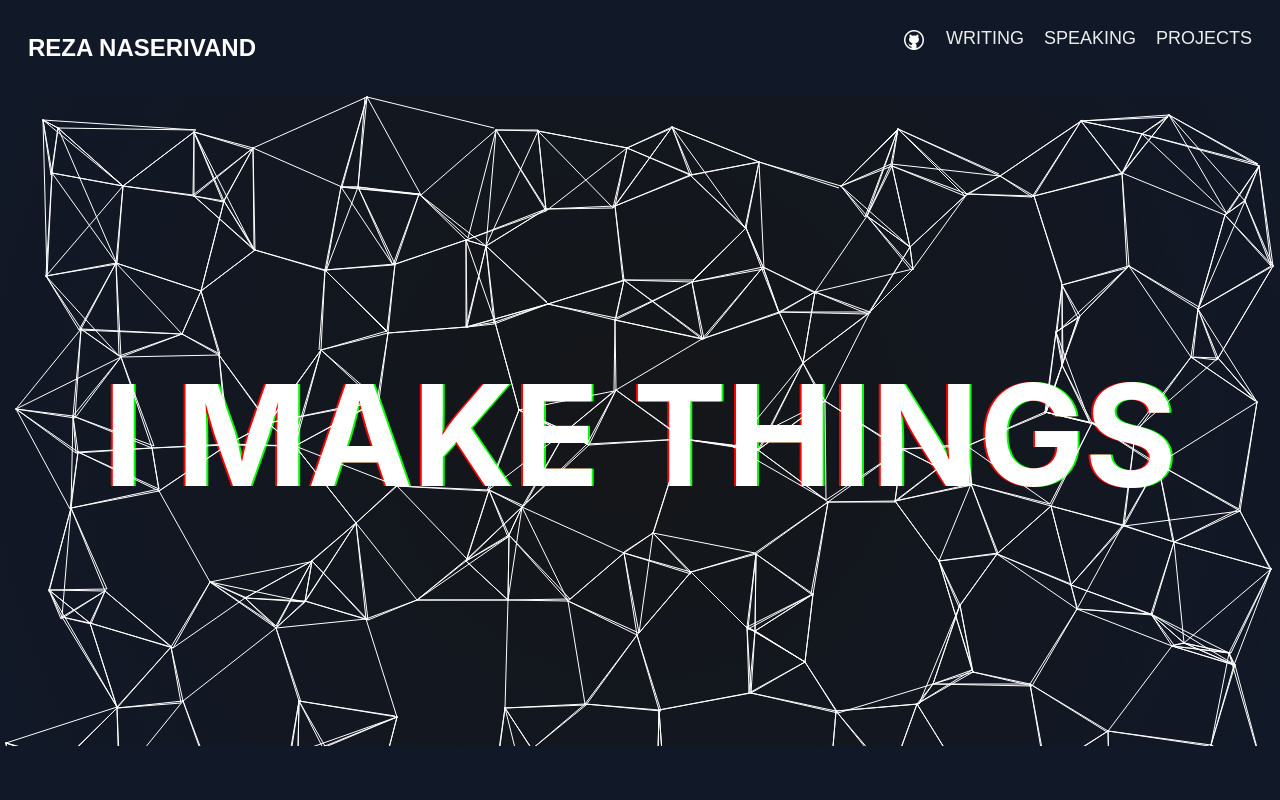
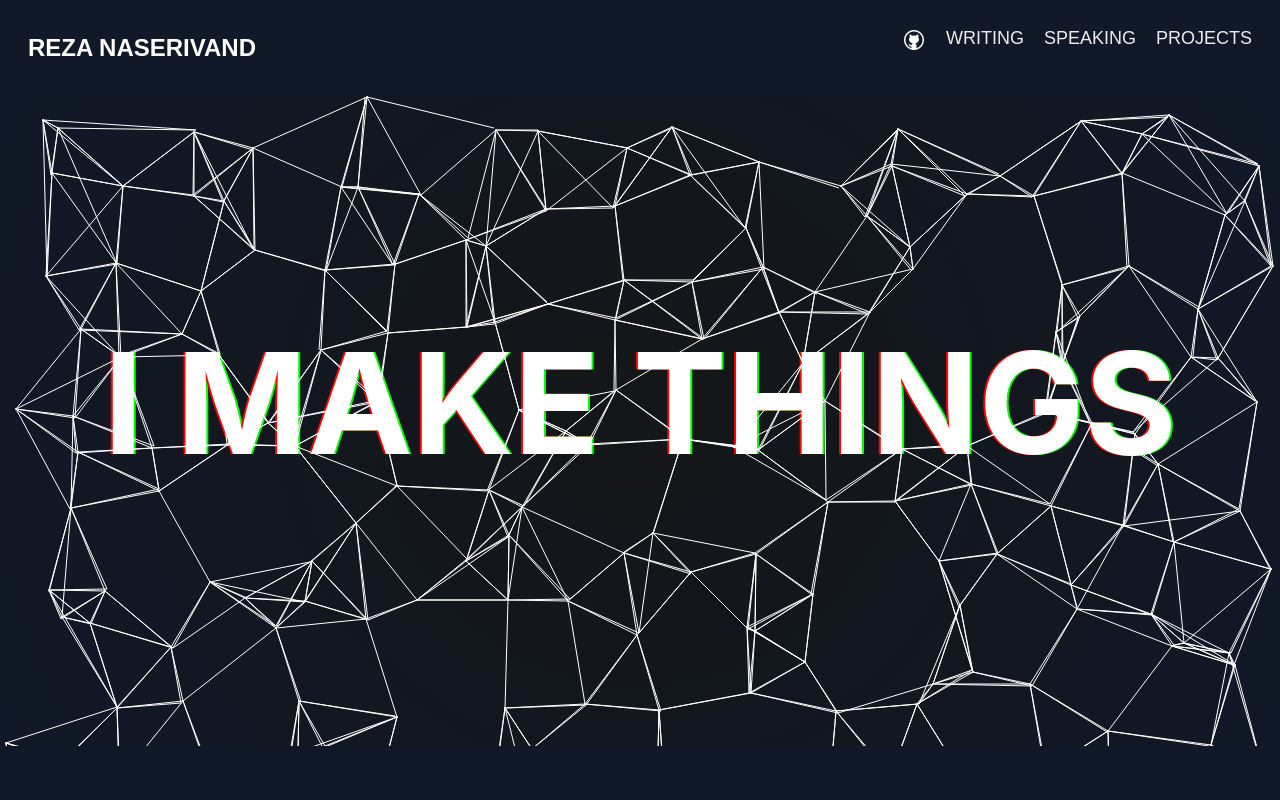
Before and after one commit to rezansrv/pSite-Vue, a Vue app: page / in a window 1280 px wide. Shown: the top 800 px of the page. Built offline with nearby package versions, Linux system fonts and the light colour scheme.

Commit message:
fix title

```diff
--- a/package.json
+++ b/package.json
@@ -9,6 +9,7 @@
   },
   "dependencies": {
     "core-js": "^3.8.3",
+    "hammerjs": "^2.0.8",
     "vue": "^2.6.14"
   },
   "devDependencies": {
--- a/public/index.html
+++ b/public/index.html
@@ -5,7 +5,7 @@
     <meta http-equiv="X-UA-Compatible" content="IE=edge">
     <meta name="viewport" content="width=device-width,initial-scale=1.0">
     <link rel="icon" href="<%= BASE_URL %>favicon.ico">
-    <title><%= htmlWebpackPlugin.options.title %></title>
+    <title>Reza Naserivand</title>
   </head>
   <body>
     <noscript>
--- a/src/components/GlitchApp.vue
+++ b/src/components/GlitchApp.vue
@@ -3,7 +3,7 @@
     <svg id="svg" style=" ">
     <text
   x="50%"
-  y="60%"
+  y="55%"
   font-size="150"
   text-anchor="middle"
   fill="white"
@@ -37,7 +37,7 @@ export default {
       mouseMoving: false,
       mouse: {
         distances: [],
-        power:10,
+        power:12,
         X: 0,
         Y: 0,
       },
@@ -69,7 +69,7 @@ export default {
       this.displayText = newText;},
 
       handleMouseOver() {
-      this.mouse.power = 130;
+      this.mouse.power = 90;
       this.changeText('I broke things');
     },
     handleMouseOut() {
```
Also changed, not shown: 2 other files (tests, documents, lock files or other folders).
